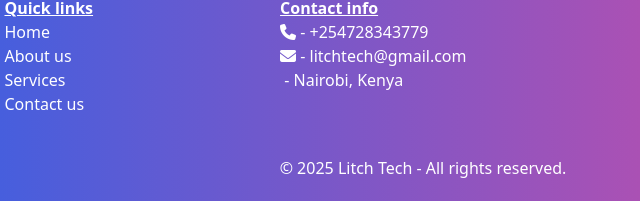
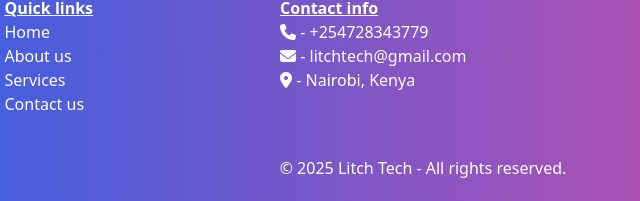
Before and after one commit to Kimirry/mk-Tech, a plain HTML site: page about.html in a window 1280 px wide. Shown: the part 1474-1675 px from the top of the page, 217-857 px from the left. Drawn offline with nearby package versions, Linux system fonts and the light colour scheme.

Commit message:
location icon added

```diff
--- a/about.html
+++ b/about.html
@@ -104,7 +104,7 @@
         <ul>
             <li><i class="fas fa-phone"></i> - +254728343779</li>
             <li><i class="fas fa-envelope"></i> - litchtech@gmail.com</li>
-            <li><i class="fas fa-location-marker-alt"></i> - Nairobi, Kenya</li>
+            <li><i class="fa-solid fa-location-dot"></i> - Nairobi, Kenya</li>
         </ul>
       </div>
       <div class="social-links">
```
Also changed, not shown: index.html (+1 -1 lines).
